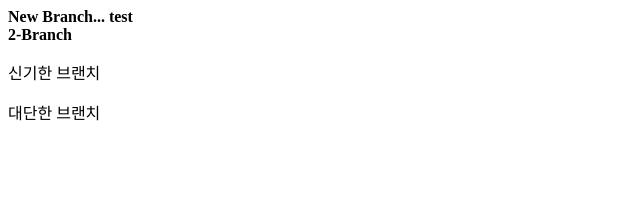
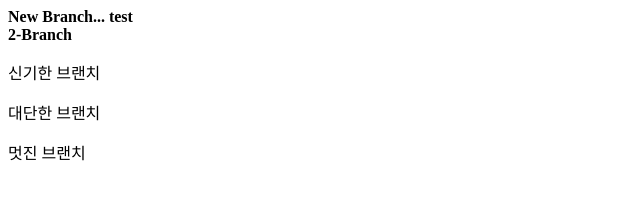
Before and after one commit to jusubkim/OSGEO_FOSS, a plain HTML site: page index.html in a window 1280 px wide. Shown: the whole page, without its empty margins (0-640 px from the left). Drawn offline with Linux system fonts and the light colour scheme.

Commit message:
Update index.html

```diff
--- a/index.html
+++ b/index.html
@@ -9,5 +9,6 @@
 		<br/>
 		<p>신기한 브랜치</p>
 		<p>대단한 브랜치</p>
+		<p>멋진 브랜치</p>
 	</body>
 </html>
```
